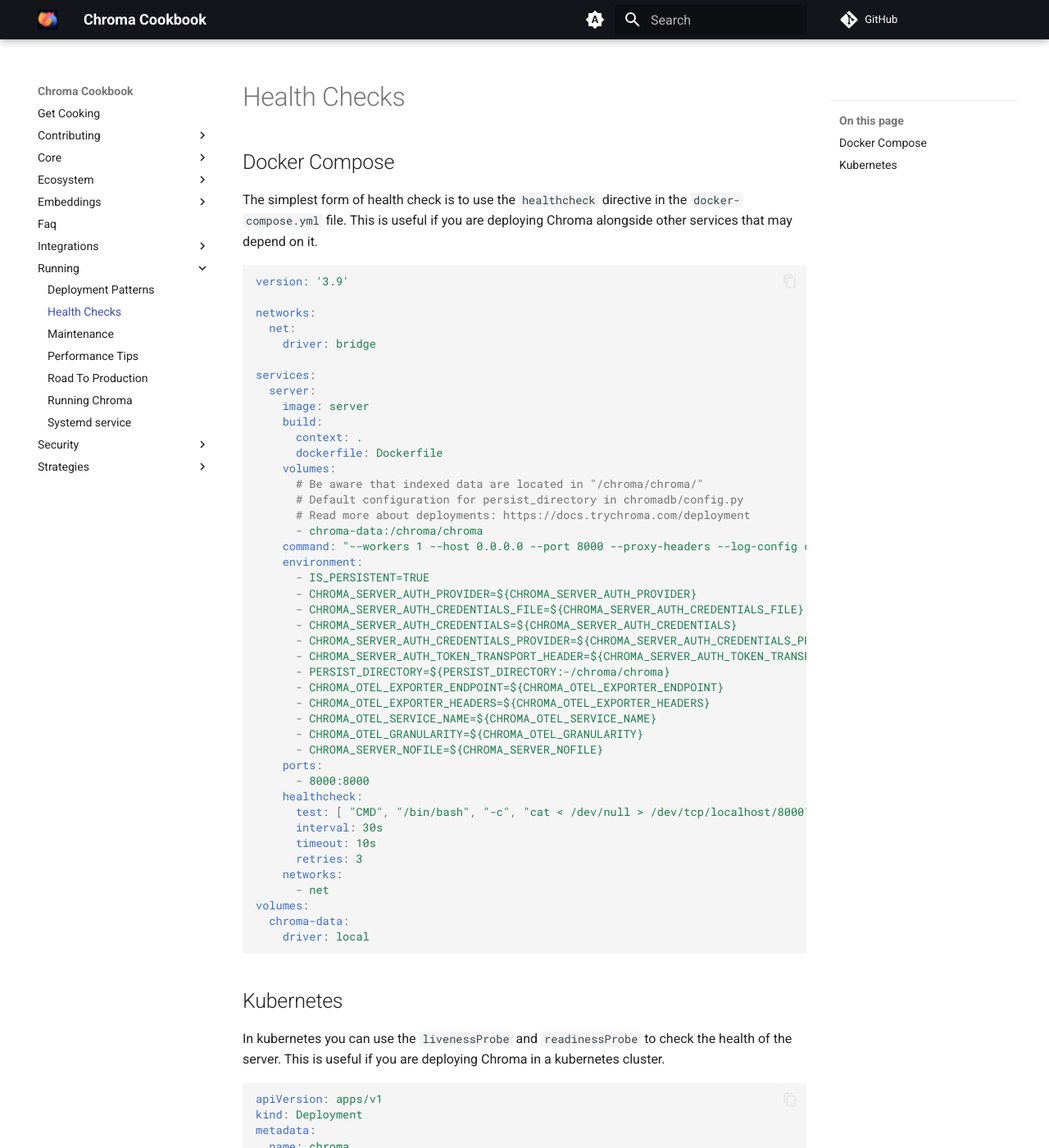
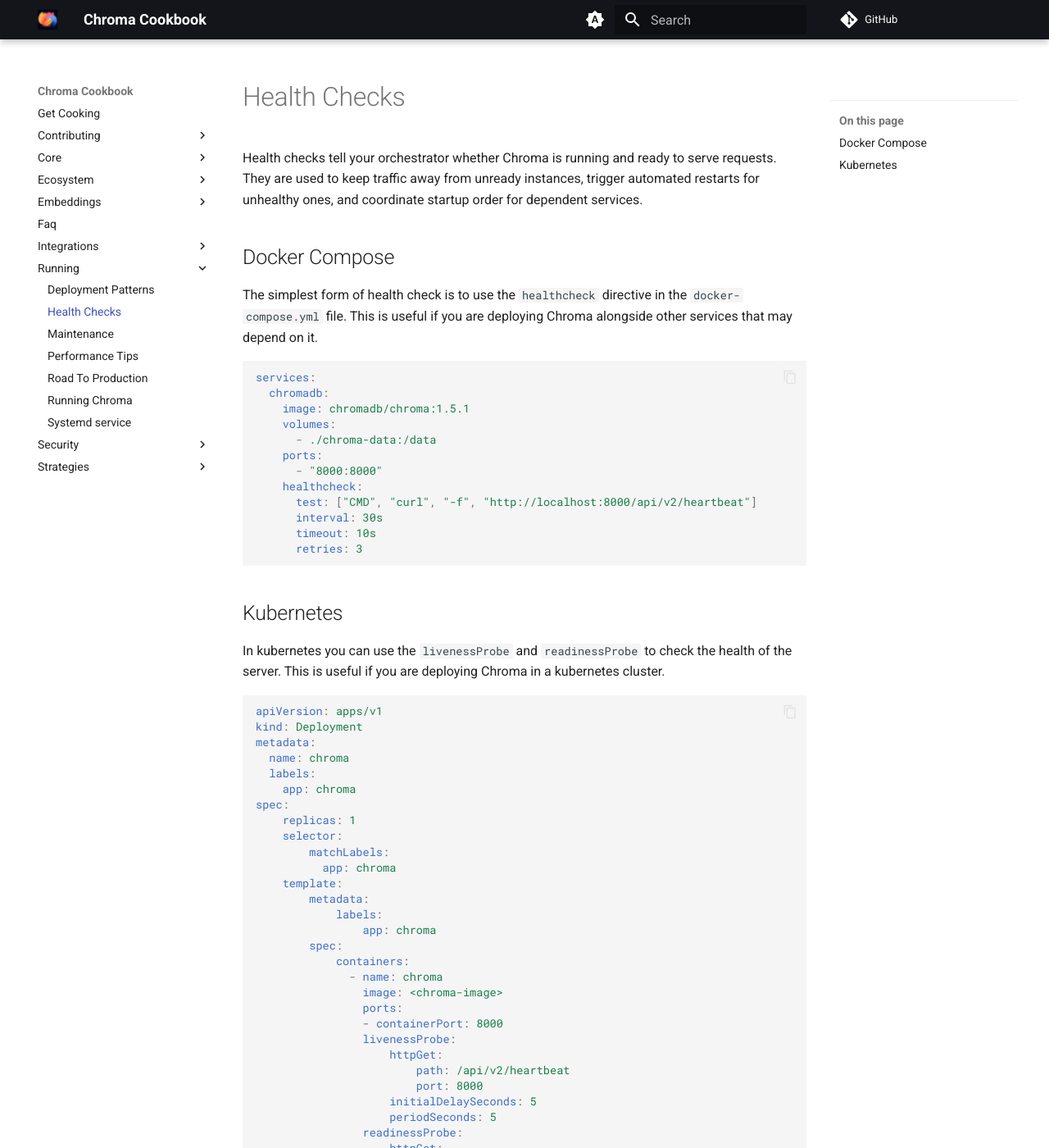
Before and after one commit to amikos-tech/chroma-cookbook, an MkDocs documentation site: the page built from docs/running/health-checks.md, in a window 1280 px wide and 1400 px high. Shown: the whole window at 82% size. Built offline with MkDocs 1.6.1 and Material for MkDocs 9.7.7, drawn with Linux system fonts in a browser that asks for light colours; comment, search, counter and statistics services are not loaded; some of the changed text lies outside the part shown.

Commit message:
docs: refresh health check examples for Chroma 1.5.1 (#136)

````diff
--- a/docs/running/health-checks.md
+++ b/docs/running/health-checks.md
@@ -1,4 +1,6 @@
 # Health Checks
+
+Health checks tell your orchestrator whether Chroma is running and ready to serve requests. They are used to keep traffic away from unready instances, trigger automated restarts for unhealthy ones, and coordinate startup order for dependent services.
 
 ## Docker Compose
 
@@ -6,49 +8,18 @@
 if you are deploying Chroma alongside other services that may depend on it.
 
 ```yaml
-version: '3.9'
-
-networks:
-  net:
-    driver: bridge
-
 services:
-  server:
-    image: server
-    build:
-      context: .
-      dockerfile: Dockerfile
+  chromadb:
+    image: chromadb/chroma:1.5.1
     volumes:
-      # Be aware that indexed data are located in "/chroma/chroma/"
-      # Default configuration for persist_directory in chromadb/config.py
-      # Read more about deployments: https://docs.trychroma.com/deployment
-      - chroma-data:/chroma/chroma
-    command: "--workers 1 --host 0.0.0.0 --port 8000 --proxy-headers --log-config chromadb/log_config.yml --timeout-keep-alive 30"
-    environment:
-      - IS_PERSISTENT=TRUE
-      - CHROMA_SERVER_AUTH_PROVIDER=${CHROMA_SERVER_AUTH_PROVIDER}
-      - CHROMA_SERVER_AUTH_CREDENTIALS_FILE=${CHROMA_SERVER_AUTH_CREDENTIALS_FILE}
-      - CHROMA_SERVER_AUTH_CREDENTIALS=${CHROMA_SERVER_AUTH_CREDENTIALS}
-      - CHROMA_SERVER_AUTH_CREDENTIALS_PROVIDER=${CHROMA_SERVER_AUTH_CREDENTIALS_PROVIDER}
-      - CHROMA_SERVER_AUTH_TOKEN_TRANSPORT_HEADER=${CHROMA_SERVER_AUTH_TOKEN_TRANSPORT_HEADER}
-      - PERSIST_DIRECTORY=${PERSIST_DIRECTORY:-/chroma/chroma}
-      - CHROMA_OTEL_EXPORTER_ENDPOINT=${CHROMA_OTEL_EXPORTER_ENDPOINT}
-      - CHROMA_OTEL_EXPORTER_HEADERS=${CHROMA_OTEL_EXPORTER_HEADERS}
-      - CHROMA_OTEL_SERVICE_NAME=${CHROMA_OTEL_SERVICE_NAME}
-      - CHROMA_OTEL_GRANULARITY=${CHROMA_OTEL_GRANULARITY}
-      - CHROMA_SERVER_NOFILE=${CHROMA_SERVER_NOFILE}
+      - ./chroma-data:/data
     ports:
-      - 8000:8000
+      - "8000:8000"
     healthcheck:
-      test: [ "CMD", "/bin/bash", "-c", "cat < /dev/null > /dev/tcp/localhost/8000" ]
+      test: ["CMD", "curl", "-f", "http://localhost:8000/api/v2/heartbeat"]
       interval: 30s
       timeout: 10s
       retries: 3
-    networks:
-      - net
-volumes:
-  chroma-data:
-    driver: local
 ```
 
 ## Kubernetes
@@ -80,19 +51,19 @@
                 - containerPort: 8000
                 livenessProbe:
                     httpGet:
-                        path: /api/v1
+                        path: /api/v2/heartbeat
                         port: 8000
                     initialDelaySeconds: 5
                     periodSeconds: 5
                 readinessProbe:
                     httpGet:
-                        path: /api/v1
+                        path: /api/v2/heartbeat
                         port: 8000
                     initialDelaySeconds: 5
                     periodSeconds: 5
                 startupProbe:
                     httpGet:
-                      path: /api/v1
+                      path: /api/v2/heartbeat
                       port: 8000
                     failureThreshold: 3
                     periodSeconds: 60
````
